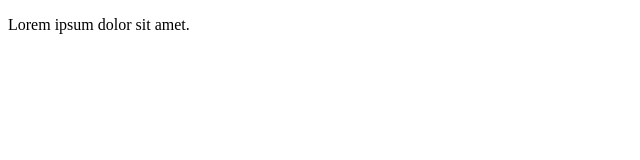
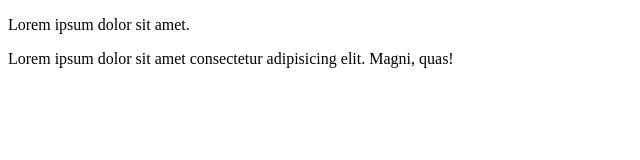
Before and after one commit to Arafatlsn37/my_first_repo, a plain HTML site: page index.html in a window 1280 px wide. Shown: the whole page, without its empty margins (0-640 px from the left). Drawn offline with Linux system fonts and the light colour scheme.

Commit message:
again commit

```diff
--- a/index.html
+++ b/index.html
@@ -8,5 +8,6 @@
 </head>
 <body>
   <p>Lorem ipsum dolor sit amet.</p>
+  <P>Lorem ipsum dolor sit amet consectetur adipisicing elit. Magni, quas!</P>
 </body>
 </html>
```
